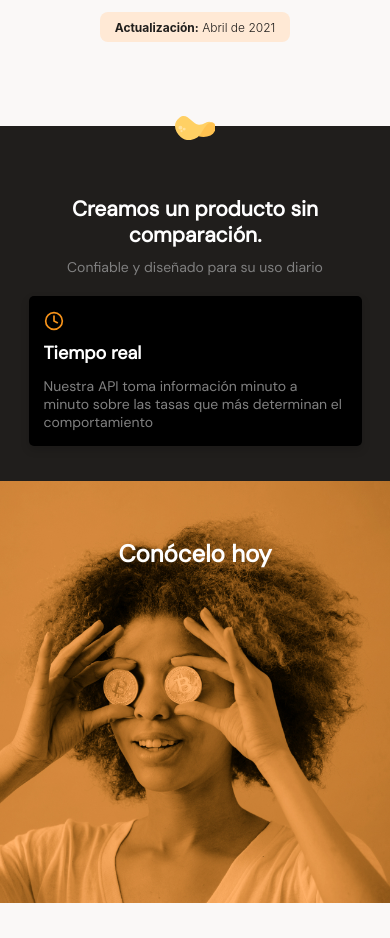
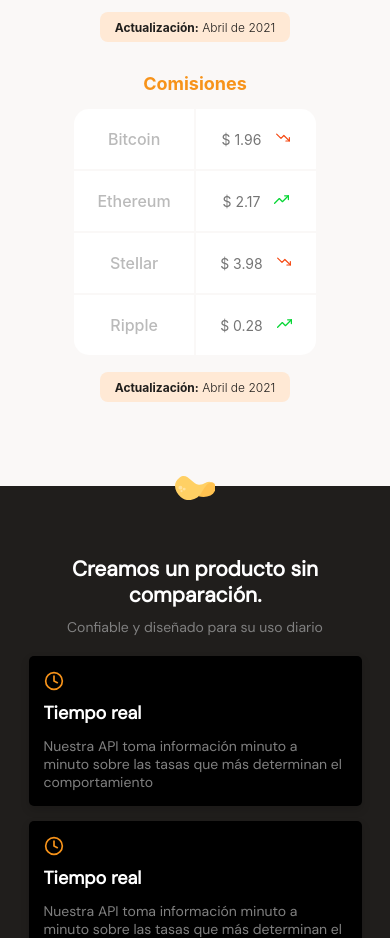
Before and after one commit to johanqnms/ccs-responsive, a plain HTML site: page index.html in a window 390 px wide. Shown: the part 1062-2000 px from the top of the page. Drawn offline with Linux system fonts and the light colour scheme.

Commit message:
Media Querys

```diff
--- /dev/null
+++ b/css/tablet.css
@@ -0,0 +1,16 @@
+.main-tables-container {
+  display: flex;
+  width: 930px;
+  margin: 0 auto;
+}
+
+.product-cards--container {
+  display: flex;
+  flex-wrap: wrap;
+  width: 930px;
+  margin: 0 auto;
+}
+
+.plans-container--slider {
+  justify-content: center;
+}
--- a/index.html
+++ b/index.html
@@ -10,6 +10,7 @@
       rel="stylesheet"
     />
     <link rel="stylesheet" href="./styles.css" />
+    <link rel="stylesheet" href="./css/tablet.css" media="(min-width: 930px)" />
   </head>
   <body>
     <header>
@@ -65,6 +66,38 @@
               <p><b>Actualización:</b> Abril de 2021</p>
             </div>
           </div>
+          <div class="main-currency-table">
+            <p class="currency-table--title">Comisiones</p>
+            <div class="currency-table--container">
+              <table>
+                <tr>
+                  <td class="table__top-left">Bitcoin</td>
+                  <td class="table__top-right table__right">
+                    $ 1.96 <span class="down"></span>
+                  </td>
+                </tr>
+                <tr>
+                  <td>Ethereum</td>
+                  <td class="table__right">$ 2.17 <span class="up"></span></td>
+                </tr>
+                <tr>
+                  <td>Stellar</td>
+                  <td class="table__right">
+                    $ 3.98 <span class="down"></span>
+                  </td>
+                </tr>
+                <tr>
+                  <td class="table__bottom-left">Ripple</td>
+                  <td class="table__bottom-right table__right">
+                    $ 0.28 <span class="up"></span>
+                  </td>
+                </tr>
+              </table>
+            </div>
+            <div class="currency-table-date">
+              <p><b>Actualización:</b> Abril de 2021</p>
+            </div>
+          </div>
           <div></div>
         </section>
       </section>
@@ -76,6 +109,30 @@
           <p>Confiable y diseñado para su uso diario</p>
         </div>
         <section class="product-cards--container">
+          <article class="product-detail-card">
+            <span class="clock"></span>
+            <p class="product--card-title">Tiempo real</p>
+            <p class="product--card-body">
+              Nuestra API toma información minuto a minuto sobre las tasas que
+              más determinan el comportamiento
+            </p>
+          </article>
+          <article class="product-detail-card">
+            <span class="clock"></span>
+            <p class="product--card-title">Tiempo real</p>
+            <p class="product--card-body">
+              Nuestra API toma información minuto a minuto sobre las tasas que
+              más determinan el comportamiento
+            </p>
+          </article>
+          <article class="product-detail-card">
+            <span class="clock"></span>
+            <p class="product--card-title">Tiempo real</p>
+            <p class="product--card-body">
+              Nuestra API toma información minuto a minuto sobre las tasas que
+              más determinan el comportamiento
+            </p>
+          </article>
           <article class="product-detail-card">
             <span class="clock"></span>
             <p class="product--card-title">Tiempo real</p>
--- a/styles.css
+++ b/styles.css
@@ -160,7 +160,7 @@ main {
   font-size: 1.8rem;
   font-weight: bold;
   color: var(--bitcoin-orage);
-  text-align: left;
+  text-align: center;
 }
 
 .currency-table--container {
```
